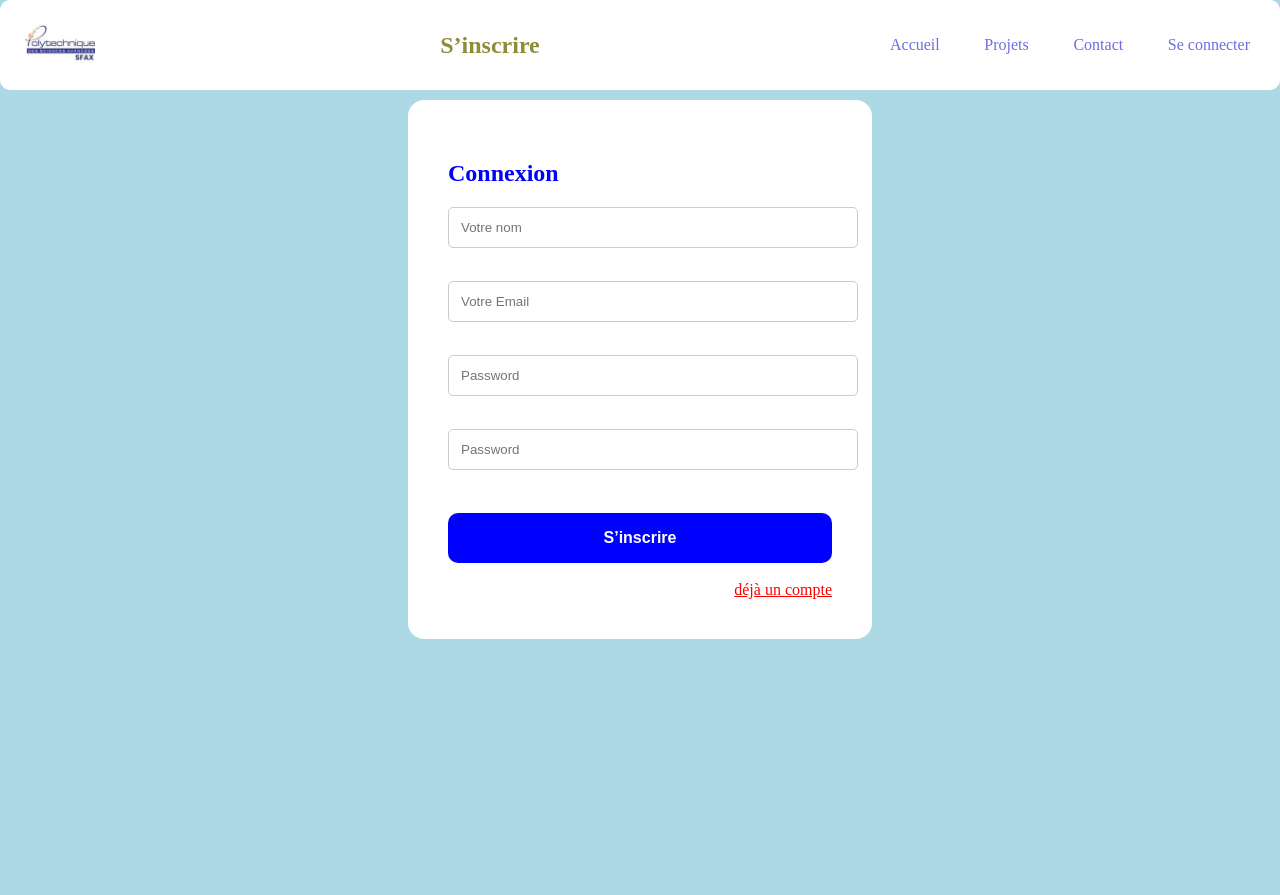
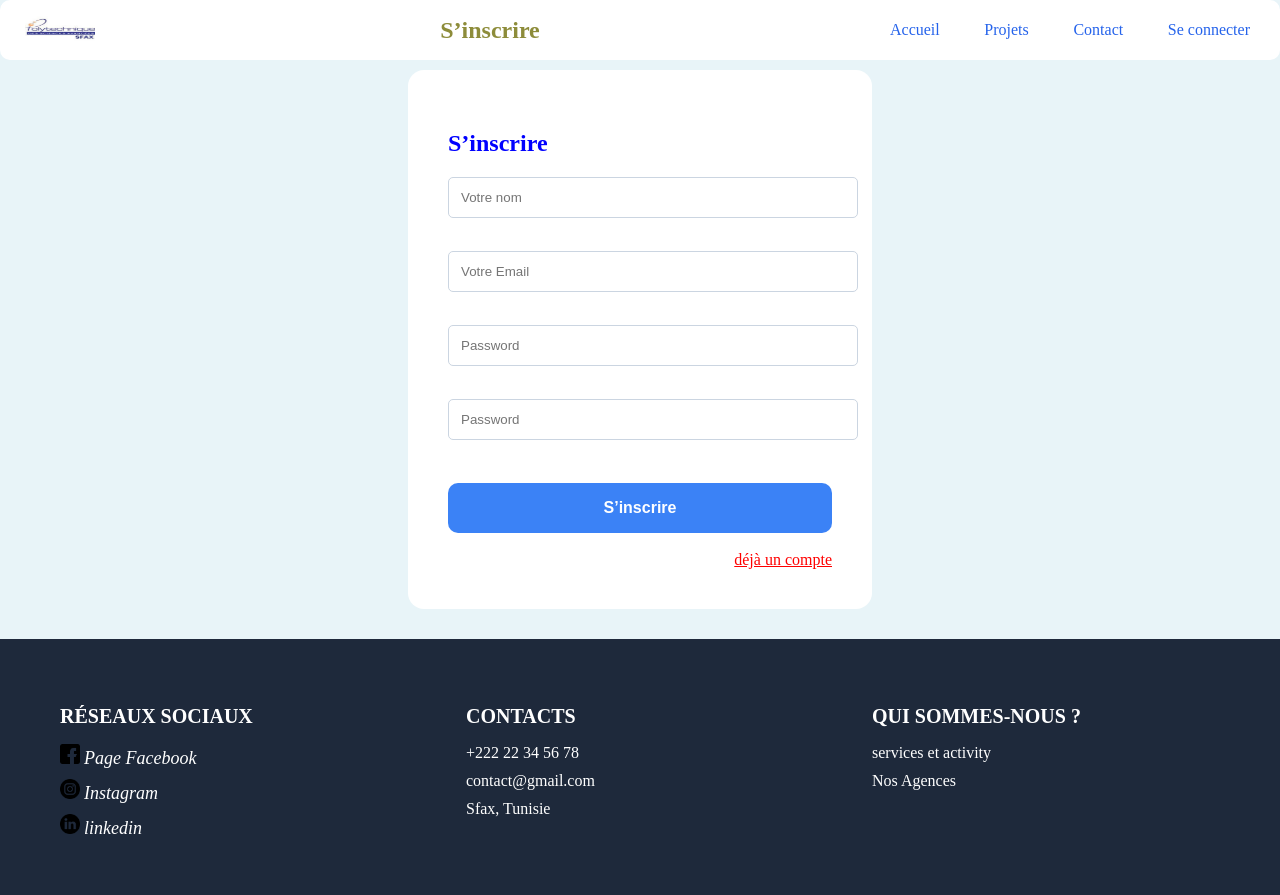
Before and after one commit to ALD145/pages, a plain HTML site: page inscrire.html in a window 1280 px wide. Before the commit the page ends 800 px from the top, so only its background shows below. Drawn offline with Linux system fonts and the light colour scheme.

Commit message:
Add files via upload

```diff
--- a/inscrire.html
+++ b/inscrire.html
@@ -19,7 +19,7 @@
     </header>
 
     <div class="inscrire">
-      <h2 style="color: blue;">Connexion</h2>
+      <h2 style="color: blue;">S’inscrire</h2>
       <form>
         <input type="text" placeholder="Votre nom"><br>
         <input type="email" placeholder="Votre Email"><br>
@@ -29,5 +29,41 @@
         <a style="color: rgb(255, 0, 0); text-align: right;" href="connecter.html">déjà un compte</a>
       </form>
     </div>
+    <footer>
+      <div class="col">
+        <h4>Réseaux sociaux</h4>
+        <ul>
+          <li>
+            <img class="app" src="images/facebook.png" />
+            <i>Page Facebook</i>
+          </li>
+          <li>
+            <img class="app" src="images/instagram.png" />
+            <i>Instagram</i>
+          </li>
+          <li>
+            <img class="app" src="images/linkedin.png" />
+            <i>linkedin</i>
+          </li>
+        </ul>
+      </div>
+
+      <div class="col">
+        <h4>Contacts</h4>
+        <ul>
+          <li>+222 22 34 56 78</li>
+          <li>contact@gmail.com</li>
+          <li>Sfax, Tunisie</li>
+        </ul>
+      </div>
+
+      <div class="col">
+        <h4>Qui sommes-nous ?</h4>
+        <ul>
+          <li>services et activity</li>
+          <li>Nos Agences</li>
+        </ul>
+      </div>
+    </footer>
 </body>
 </html>
--- a/style.css
+++ b/style.css
@@ -1,30 +1,34 @@
 header {
-  background: white;
-  height: 70px;
+  background: #ffffff;
+  height: 40px;
   padding: 10px 25px;
   border-radius: 10px;
   display: flex;
   justify-content: space-between;
   margin-bottom: 10px;
+  position: sticky;
+  top: 0;
+  Z-index: 10;
 }
 
 body {
-  background: lightblue;
+  background: #e8f4f8;
   margin: 0;
 }
 #navigation {
   display: flex;
   justify-content: space-between;
   width: 370px;
-  margin: auto 0;
+  margin:  auto 0;
 }
 header a {
   text-decoration: none;
-  color: rgb(109, 109, 223);
+  color: #2563eb;
   padding: 5px;
+
 }
 header a:hover {
-  color: rgb(0, 0, 255);
+  color: #1e40af;
   scale: 1.2;
 }
 header img {
@@ -32,7 +36,7 @@ header img {
 }
 
 #Accueil {
-  background: #62e16d;
+  background: #475569;
   border-radius: 10px;
   margin: 20px auto;
   padding: 10px;
@@ -53,7 +57,7 @@ header img {
 }
 
 #Paragraphe {
-  background: rgb(255, 255, 255);;
+  background: #f1f5f9;
   border-radius: 10px;
   margin: 10px;
 }
@@ -73,11 +77,16 @@ header img {
 }
 
 #savoir_plus {
-  background: orange;
+  background: #f59e0b;
   font-size: 30px;
   width: 250px;
   margin: auto;
   border-radius: 10px;
+}
+
+#savoir_plus a{
+  text-decoration: none;
+  color: #ffffff;
 }
 
 #savoir_plus:hover {
@@ -85,7 +94,7 @@ header img {
 }
 
 footer {
-  background: rgba(0, 32, 51);
+  background: #1e293b;
   color: white;
   display: flex;
   justify-content: space-between;
@@ -145,12 +154,13 @@ li img {
 }
 
 #Projets {
-  background: #100b18;
+  background: #1e1b4b;
   border-radius: 15px;
   justify-content: center;
   width: 70%;
   margin: auto;
   padding: 10px;
+  margin-bottom: 30px;
 }
 
 .part {
@@ -159,7 +169,7 @@ li img {
 }
 
 .card {
-  background: white;
+  background: #ffffff;
   width: 200px;
   height: 250px;
   margin: 20px;
@@ -195,11 +205,12 @@ li img {
 }
 
 #Contact {
-  background: white;
+  background: #ffffff;
   border-radius: 16px;
   padding: 30px;
   width: 30%;
   margin: auto;
+  margin-bottom: 30px;
 }
 
 #continer {
@@ -215,11 +226,11 @@ input, textarea{
   padding: 12px;
   margin-bottom: 15px;
   border-radius: 5px;
-  border: 1px solid #ccc;
+  border: 1px solid #cbd5e1;
 }
 
 button {
-  background: blue;
+  background: #3b82f6;
   color: white;
   border: none;
   padding: 16px;
@@ -230,7 +241,7 @@ button {
   margin-top: 10px;
 }
 button:hover {
-  background: rgb(92, 92, 230);
+  background: #2563eb;
 }
 
 .inscrire {
@@ -241,6 +252,7 @@ button:hover {
   width: 30%;
   margin: auto;
   justify-content: center;
+  margin-bottom: 30px;
 }
 
 .inscrire form{
```
Also changed, not shown: Contact.html (+37 -0 lines), Projets.html (+37 -0 lines), connecter.html (+37 -0 lines), function.js (+8 -3 lines), index.html (+3 -3 lines).
